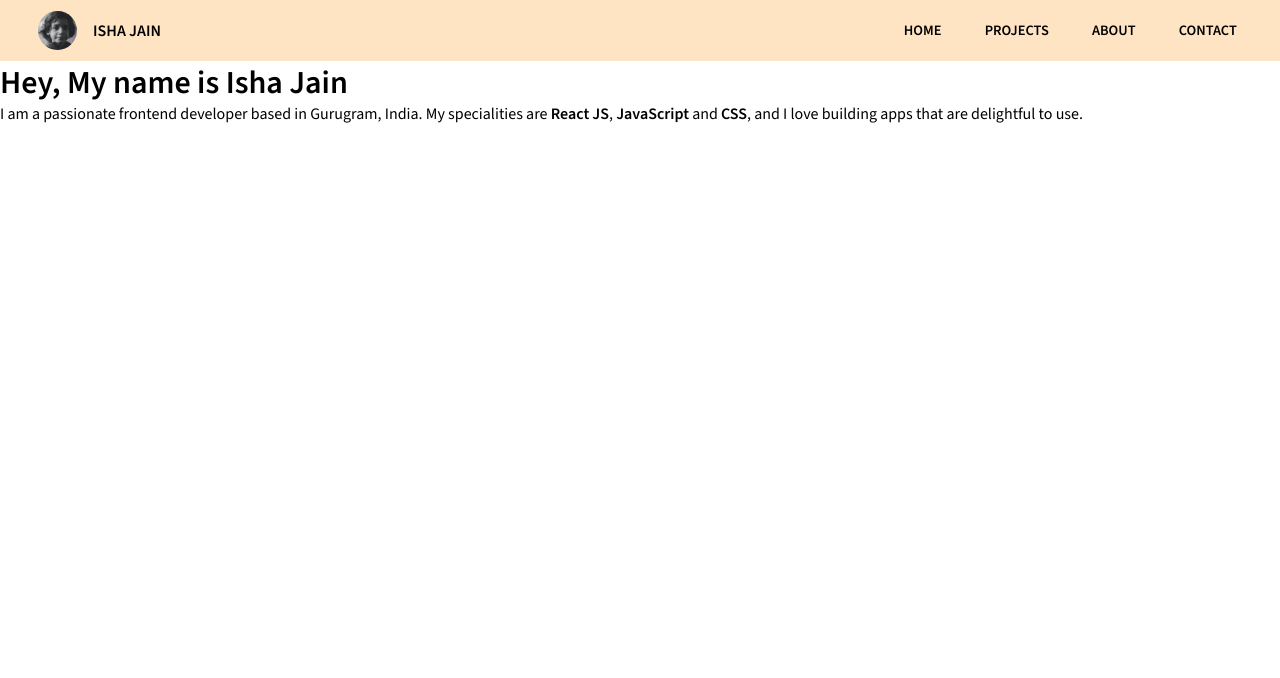
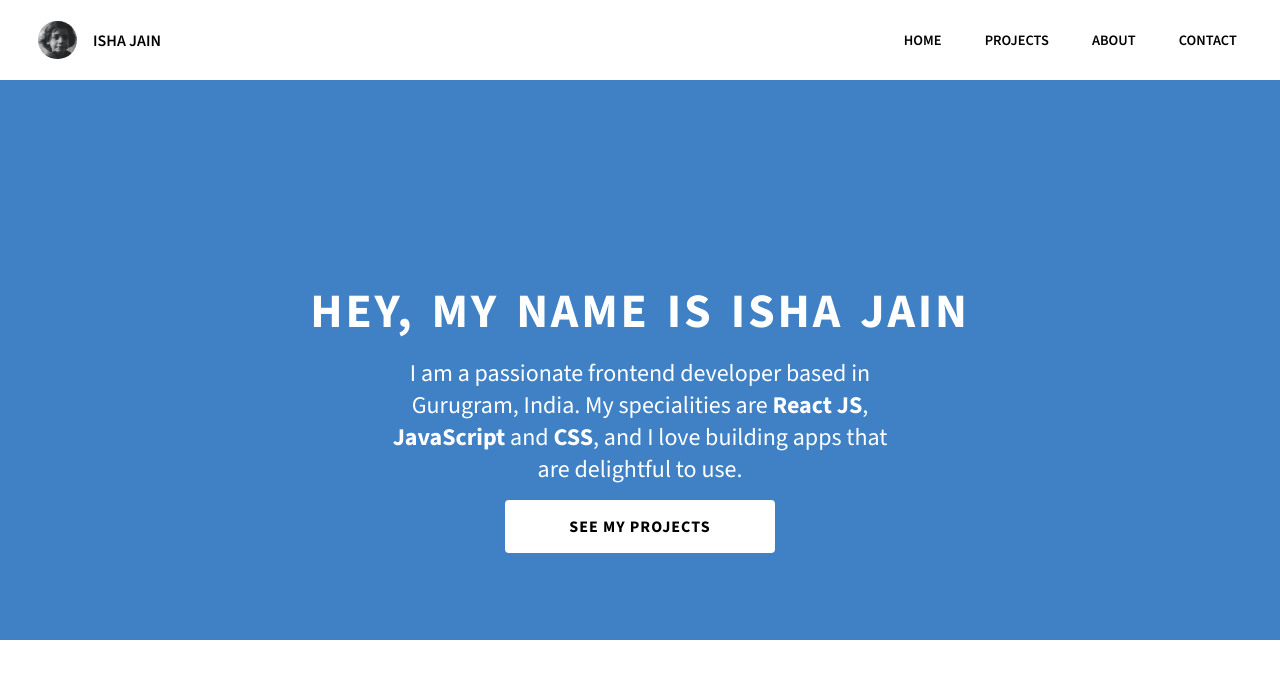
Before and after one commit to ijdb/isha-portfolio, a React (Create React App) app: page / in a window 1280 px wide. Shown: the top 678 px of the page. Built offline with nearby package versions, Linux system fonts and the light colour scheme.

Commit message:
made home component

```diff
--- a/src/components/header/header.css
+++ b/src/components/header/header.css
@@ -1,7 +1,7 @@
 header {
     display: flex;
-    height: 3.8rem;
-    background-color: bisque;
+    height: 10vh;
+    background-color: white;
     font-weight: 600;
 }
 .header-link {
--- a/src/components/home/HomeComponent.js
+++ b/src/components/home/HomeComponent.js
@@ -1,5 +1,6 @@
 import React from "react";
 import "./home.css";
+import LinkBtnComponent from "./LinkBtnComponent";
 
 function HomeComponent() {
 	return (
@@ -11,6 +12,7 @@ function HomeComponent() {
 				and <strong>CSS</strong>, and I love building apps that are delightful
 				to use.
 			</div>
+			<LinkBtnComponent />
 		</div>
 	);
 }
--- /dev/null
+++ b/src/components/home/LinkBtnComponent.js
@@ -0,0 +1,7 @@
+import React from "react";
+
+function LinkBtnComponent() {
+	return <div className="btn link-btn">SEE MY PROJECTS</div>;
+}
+
+export default LinkBtnComponent;
--- a/src/components/home/home.css
+++ b/src/components/home/home.css
@@ -0,0 +1,23 @@
+.home {
+    background-color: #4081C5;
+    color: white;
+    height: 70vh;
+    display: flex;
+    flex-direction: column;
+    justify-content: space-around;
+    align-items: center;
+    padding-bottom: 5em;
+}
+.intro {
+    font-size: 3em;
+    text-transform: uppercase;
+    letter-spacing: 2.8px;
+    margin-top: 4em;
+    word-spacing: 0.1em;
+}
+.intro-text {
+    max-width: 40vw;
+    text-align: center;
+    font-size: 1.5em;
+
+}
--- a/src/index.css
+++ b/src/index.css
@@ -1,4 +1,4 @@
-@import url('https://fonts.googleapis.com/css2?family=Source+Sans+3:wght@200;300;400;500;600&display=swap');
+@import url('https://fonts.googleapis.com/css2?family=Source+Sans+3:wght@200;300;400;500;600;700&display=swap');
 
 * {
   box-sizing: border-box;
@@ -8,3 +8,11 @@
 body {
   font-family: 'Source Sans 3', sans-serif;
 }
+.link-btn {
+  background-color: white;
+  color: black;
+  padding: 1em 4em;
+  border-radius: 4px;
+  font-weight: 700;
+  letter-spacing: 1px;
+}
```
